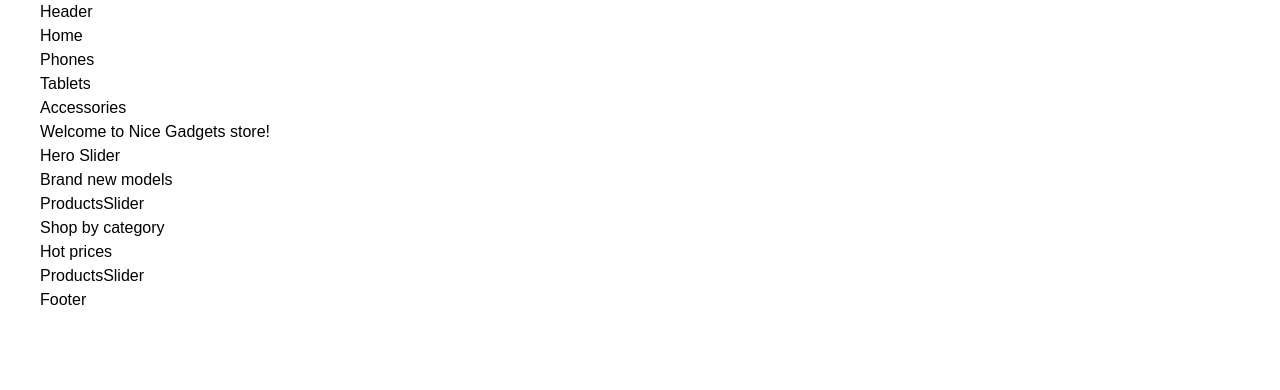
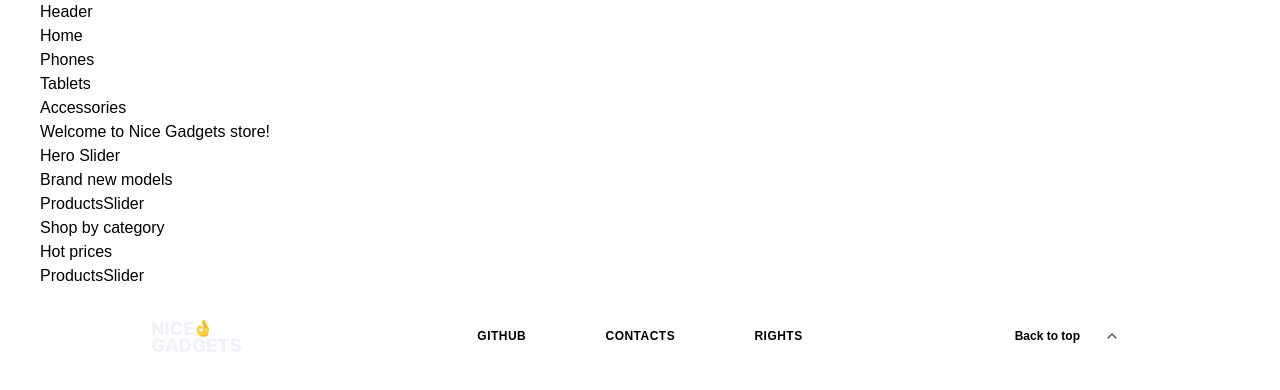
Before and after one commit to fs-apr25-group1-js-ninjas/nice-gadgets-store, a React (Vite) app: page / in a window 1280 px wide. Shown: the top 390 px of the page. Built offline with nearby package versions, Linux system fonts and the light colour scheme.

Commit message:
feat(HOME.7): add footer

```diff
--- a/src/components/LayoutParts/Footer/Footer.module.scss
+++ b/src/components/LayoutParts/Footer/Footer.module.scss
@@ -1 +1,233 @@
-//style
+@media (min-width: 320px) and (max-width: 639px) {
+  .footer {
+    display: flex;
+    flex-direction: column;
+    align-items: flex-start;
+    padding: 32px 16px;
+    width: 100%;
+    gap: 32px;
+
+    .footerLogo {
+      width: 100%;
+
+      .logoImage {
+        height: 32px;
+        width: 89px;
+      }
+    }
+
+    .footerNavigation {
+      display: flex;
+      flex-direction: column;
+      gap: 16px;
+      align-items: flex-start;
+      width: 100%;
+
+      .navLink {
+        font-weight: 800;
+        font-size: 12px;
+        line-height: 11px;
+        letter-spacing: 4%;
+        letter-spacing: 0.04em;
+        text-transform: uppercase;
+      }
+    }
+
+    .backToTopGroup {
+      display: flex;
+      align-items: center;
+      justify-content: center;
+      gap: 16px;
+      width: 100%;
+
+      .backToTopText {
+        color: var(--secondary);
+        font-size: 12px;
+        font-weight: 700;
+        line-height: 100%;
+        transition: color 0.5s ease;
+      }
+
+      .backToTopButton {
+        width: 32px;
+        height: 32px;
+        background-color: var(--selected);
+        display: flex;
+        align-items: center;
+        justify-content: center;
+      }
+    }
+  }
+}
+
+@media (min-width: 640px) and (max-width: 1199px) {
+  .footer {
+    display: flex;
+    flex-direction: row;
+    align-items: center;
+    justify-content: space-between;
+    padding: 32px;
+
+    .footerLogo,
+    .footerNavigation,
+    .backToTopGroup {
+      flex-grow: 1;
+      flex-basis: 0;
+      max-width: none;
+    }
+
+    .footerLogo {
+      display: flex;
+      justify-content: flex-start;
+      align-items: center;
+
+      .logoImage {
+        height: 32px;
+        width: 89px;
+        object-fit: contain;
+      }
+    }
+
+    .footerNavigation {
+      display: flex;
+      flex-direction: row;
+      justify-content: center;
+      gap: 32px;
+      align-items: center;
+
+      .navLink {
+        font-weight: 800;
+        font-size: 12px;
+        line-height: 11px;
+        letter-spacing: 0.04em;
+        text-transform: uppercase;
+        text-decoration: none;
+        transition: color 0.5s ease;
+        &:hover {
+          color: var(--primary);
+        }
+      }
+    }
+
+    .backToTopGroup {
+      display: flex;
+      align-items: center;
+      justify-content: flex-end;
+      gap: 16px;
+      cursor: pointer;
+      &:hover {
+        .backToTopText {
+          color: var(--primary);
+        }
+        .backToTopButton {
+          background-color: var(--primary);
+        }
+      }
+
+      .backToTopText {
+        color: var(--secondary);
+        font-size: 12px;
+        font-weight: 700;
+        line-height: 100%;
+        transition: color 0.5s ease;
+      }
+
+      .backToTopButton {
+        width: 32px;
+        height: 32px;
+        background-color: var(--selected);
+        display: flex;
+        align-items: center;
+        justify-content: center;
+        transition: background-color 0.5s ease;
+        cursor: pointer;
+      }
+    }
+  }
+}
+
+@media (min-width: 1200px) {
+  .footer {
+    display: flex;
+    flex-direction: row;
+    align-items: center;
+    justify-content: space-between;
+    padding: 32px 152px;
+
+    .footerLogo,
+    .footerNavigation,
+    .backToTopGroup {
+      flex-grow: 1;
+      flex-basis: 0;
+      max-width: none;
+    }
+
+    .footerLogo {
+      display: flex;
+      justify-content: flex-start;
+      align-items: center;
+
+      .logoImage {
+        height: 32px;
+        width: 89px;
+        object-fit: contain;
+      }
+    }
+
+    .footerNavigation {
+      display: flex;
+      flex-direction: row;
+      justify-content: space-between;
+      gap: 32px;
+      align-items: center;
+
+      .navLink {
+        font-weight: 800;
+        font-size: 12px;
+        line-height: 11px;
+        letter-spacing: 0.04em;
+        text-transform: uppercase;
+        text-decoration: none;
+        transition: color 0.5s ease;
+        &:hover {
+          color: var(--primary);
+        }
+      }
+    }
+
+    .backToTopGroup {
+      display: flex;
+      align-items: center;
+      justify-content: flex-end;
+      gap: 16px;
+      cursor: pointer;
+      &:hover {
+        .backToTopText {
+          color: var(--primary);
+        }
+        .backToTopButton {
+          background-color: var(--primary);
+        }
+      }
+
+      .backToTopText {
+        color: var(--secondary);
+        font-size: 12px;
+        font-weight: 700;
+        line-height: 100%;
+        transition: color 0.5s ease;
+      }
+
+      .backToTopButton {
+        width: 32px;
+        height: 32px;
+        background-color: var(--selected);
+        display: flex;
+        align-items: center;
+        justify-content: center;
+        transition: background-color 0.5s ease;
+        cursor: pointer;
+      }
+    }
+  }
+}
--- a/src/components/LayoutParts/Footer/Footer.tsx
+++ b/src/components/LayoutParts/Footer/Footer.tsx
@@ -1,10 +1,60 @@
 import type { FC } from 'react';
+import logo from '../../../assets/icons/nice_gadgets_logo.svg';
+import arrowUpIcon from '../../../assets/icons/arrow_up.svg';
 import styles from './Footer.module.scss';
 
-export const Footer: FC = () => {
-  return (
-    <footer className={styles.footer}>
-      <div className="container">Footer</div>
-    </footer>
-  );
+const scrollToTop = () => {
+  window.scrollTo({ top: 0, behavior: 'smooth' });
 };
+
+export const Footer: FC = () => (
+  <footer className={styles.footer}>
+    <div className={styles.footerLogo}>
+      <a href="#">
+        <img
+          src={logo}
+          alt="NICE GADGETS LOGO"
+          className={styles.logoImage}
+        />
+      </a>
+    </div>
+
+    <nav className={styles.footerNavigation}>
+      <a
+        href="#"
+        className={styles.navLink}
+      >
+        Github
+      </a>
+      <a
+        href="#"
+        className={styles.navLink}
+      >
+        Contacts
+      </a>
+      <a
+        href="#"
+        className={styles.navLink}
+      >
+        Rights
+      </a>
+    </nav>
+
+    <div
+      className={styles.backToTopGroup}
+      onClick={scrollToTop}
+    >
+      <span className={styles.backToTopText}>Back to top</span>
+      <button
+        className={styles.backToTopButton}
+        aria-label="Back to top"
+      >
+        <img
+          src={arrowUpIcon}
+          alt="Up arrow"
+          className={styles.arrowIcon}
+        />
+      </button>
+    </div>
+  </footer>
+);
```
